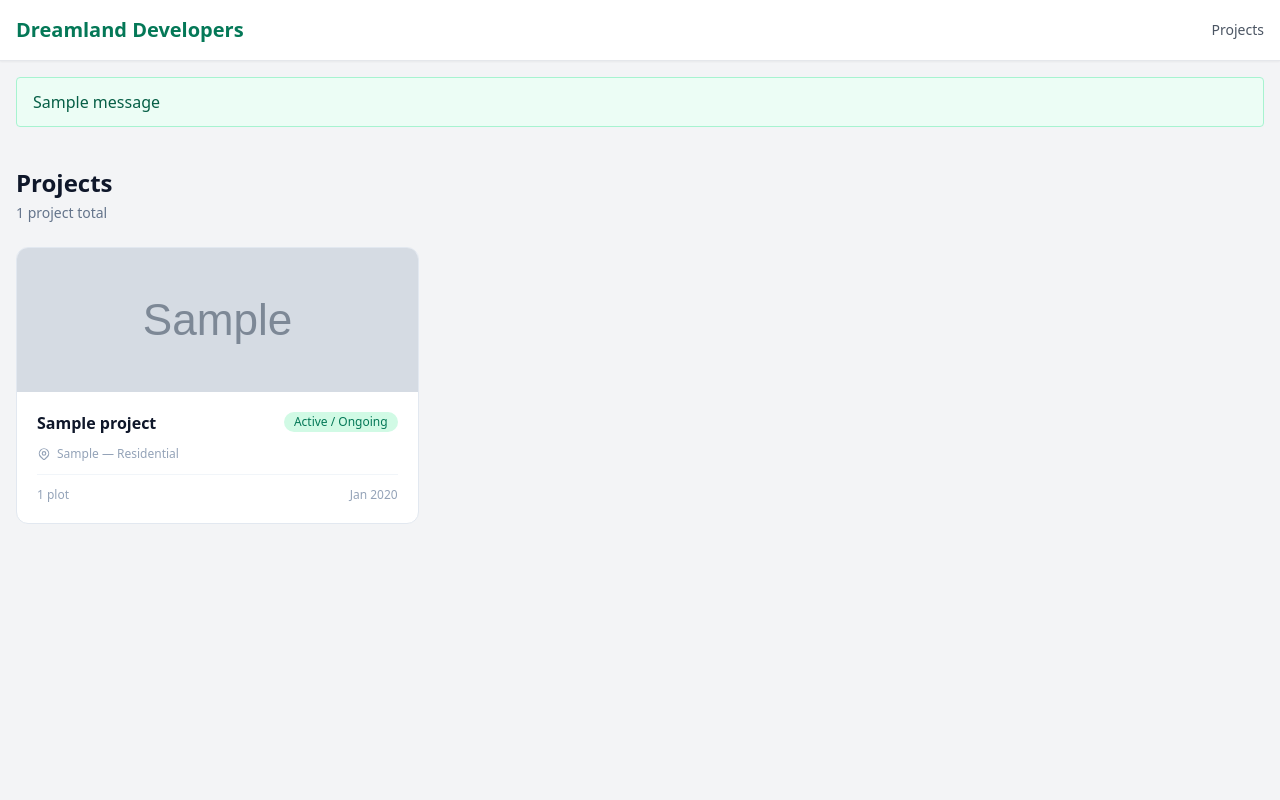
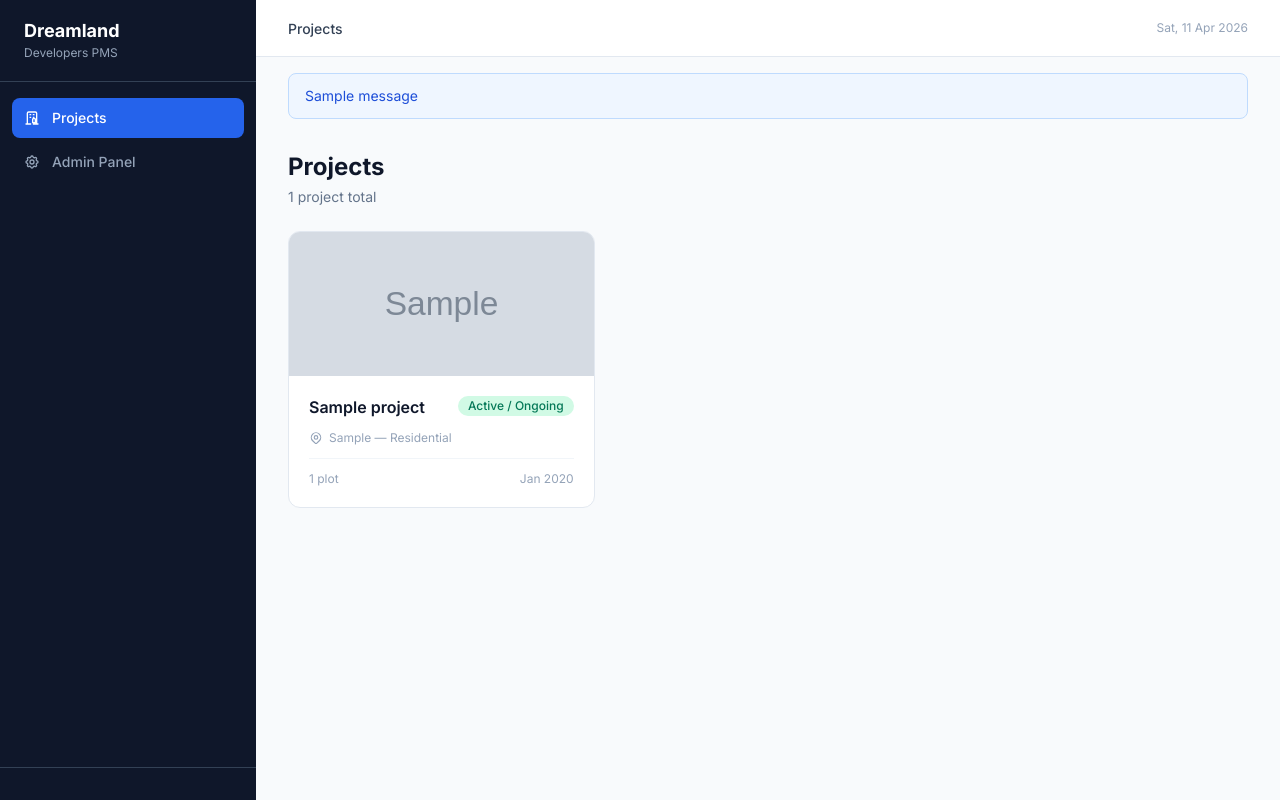
Before and after one commit to reehassan/real_estate_project_management_system, a Django app: page /projects/ in a window 1280 px wide. Run offline with Django 5.2, Linux system fonts and the light colour scheme; tables that the repository leaves empty hold one stand-in row (values such as "Sample post"); grey boxes marked "Sample" are stand-in pictures; one stand-in notice (Sample message) is shown; some libraries are stand-ins or nearby versions.

Commit message:
refactor(ui): update base template layout
- improve global layout structure
- prepare for component-based templates

```diff
--- a/real_estate_pms/templates/base.html
+++ b/real_estate_pms/templates/base.html
@@ -4,44 +4,131 @@
     <meta charset="UTF-8">
     <meta name="viewport" content="width=device-width, initial-scale=1.0">
     <title>{% block title %}Dreamland Developers{% endblock %}</title>
-
-    <!-- Tailwind CSS via CDN — replace with compiled version later -->
     <script src="https://cdn.tailwindcss.com"></script>
-
-    <!-- HTMX -->
     <script src="https://unpkg.com/htmx.org@1.9.10"></script>
+    <script>
+        // Tailwind custom config — extends default theme
+        tailwind.config = {
+            theme: {
+                extend: {
+                    fontFamily: {
+                        sans: ['Inter', 'system-ui', 'sans-serif'],
+                    }
+                }
+            }
+        }
+    </script>
+    <link rel="preconnect" href="https://fonts.googleapis.com">
+    <link href="https://fonts.googleapis.com/css2?family=Inter:wght@400;500;600;700&display=swap" rel="stylesheet">
 </head>
 
-<body class="bg-gray-100 min-h-screen">
+<body class="bg-slate-50 font-sans">
 
-    <!-- Navbar -->
-    <nav class="bg-white shadow-sm border-b border-gray-200">
-        <div class="max-w-7xl mx-auto px-4 py-4 flex items-center justify-between">
-            <a href="/" class="text-xl font-bold text-emerald-700">
-                Dreamland Developers
+<!-- ── Outer Shell ─────────────────────────────────────────────── -->
+<div class="flex h-screen overflow-hidden">
+
+    <!-- ── Sidebar ─────────────────────────────────────────────── -->
+    <aside class="w-64 bg-slate-900 flex flex-col flex-shrink-0">
+
+        <!-- Logo Area -->
+        <div class="px-6 py-5 border-b border-slate-700">
+            <h1 class="text-white font-bold text-lg leading-tight">
+                Dreamland
+            </h1>
+            <p class="text-slate-400 text-xs mt-0.5">Developers PMS</p>
+        </div>
+
+        <!-- Navigation -->
+        <nav class="flex-1 px-3 py-4 space-y-1 overflow-y-auto">
+
+            <!-- nav link macro — active vs inactive handled by includes -->
+            <a href="{% url 'projects:list' %}"
+               class="flex items-center gap-3 px-3 py-2.5 rounded-lg text-sm font-medium transition-colors
+                      {% if request.resolver_match.app_name == 'projects' %}
+                          bg-blue-600 text-white
+                      {% else %}
+                          text-slate-400 hover:bg-slate-800 hover:text-slate-100
+                      {% endif %}">
+                <!-- Building icon -->
+                <svg class="w-4 h-4 flex-shrink-0" fill="none" stroke="currentColor" viewBox="0 0 24 24">
+                    <path stroke-linecap="round" stroke-linejoin="round" stroke-width="2"
+                          d="M19 21V5a2 2 0 00-2-2H7a2 2 0 00-2 2v16m14 0h2m-2 0h-5m-9 0H3m2 0h5M9 7h1m-1 4h1m4-4h1m-1 4h1m-2 8v-5a1 1 0 011-1h2a1 1 0 011 1v5m-4 0h4"/>
+                </svg>
+                Projects
             </a>
-            <div class="flex gap-6 text-sm font-medium text-gray-600">
-                <a href="{% url 'projects:list' %}" class="hover:text-emerald-700">Projects</a>
+
+            <a href="/admin/"
+               class="flex items-center gap-3 px-3 py-2.5 rounded-lg text-sm font-medium
+                      text-slate-400 hover:bg-slate-800 hover:text-slate-100 transition-colors">
+                <!-- Settings icon -->
+                <svg class="w-4 h-4 flex-shrink-0" fill="none" stroke="currentColor" viewBox="0 0 24 24">
+                    <path stroke-linecap="round" stroke-linejoin="round" stroke-width="2"
+                          d="M10.325 4.317c.426-1.756 2.924-1.756 3.35 0a1.724 1.724 0 002.573 1.066c1.543-.94 3.31.826 2.37 2.37a1.724 1.724 0 001.065 2.572c1.756.426 1.756 2.924 0 3.35a1.724 1.724 0 00-1.066 2.573c.94 1.543-.826 3.31-2.37 2.37a1.724 1.724 0 00-2.572 1.065c-.426 1.756-2.924 1.756-3.35 0a1.724 1.724 0 00-2.573-1.066c-1.543.94-3.31-.826-2.37-2.37a1.724 1.724 0 00-1.065-2.572c-1.756-.426-1.756-2.924 0-3.35a1.724 1.724 0 001.066-2.573c-.94-1.543.826-3.31 2.37-2.37.996.608 2.296.07 2.572-1.065z"/>
+                    <path stroke-linecap="round" stroke-linejoin="round" stroke-width="2"
+                          d="M15 12a3 3 0 11-6 0 3 3 0 016 0z"/>
+                </svg>
+                Admin Panel
+            </a>
+
+        </nav>
+
+        <!-- Bottom User Info -->
+        <div class="px-4 py-4 border-t border-slate-700">
+            {% if request.user.is_authenticated %}
+            <div class="flex items-center gap-3">
+                <div class="w-8 h-8 rounded-full bg-blue-600 flex items-center justify-center
+                            text-white text-xs font-bold flex-shrink-0">
+                    {{ request.user.username|first|upper }}
+                </div>
+                <div class="min-w-0">
+                    <p class="text-slate-200 text-sm font-medium truncate">
+                        {{ request.user.username }}
+                    </p>
+                    <p class="text-slate-500 text-xs truncate">
+                        {{ request.user.role }}
+                    </p>
                 </div>
             </div>
-    </nav>
+            {% endif %}
+        </div>
+
+    </aside>
+
+    <!-- ── Main Content Area ────────────────────────────────────── -->
+    <div class="flex-1 flex flex-col overflow-hidden">
+
+        <!-- Top Bar -->
+        <header class="bg-white border-b border-slate-200 px-8 py-4 flex items-center justify-between flex-shrink-0">
+            <div>
+                {% block breadcrumb %}{% endblock %}
+            </div>
+            <div class="flex items-center gap-3">
+                <span class="text-xs text-slate-400">
+                    {% now "D, d M Y" %}
+                </span>
+            </div>
+        </header>
 
         <!-- Flash Messages -->
         {% if messages %}
-        <div class="max-w-7xl mx-auto px-4 mt-4">
+        <div class="px-8 pt-4">
             {% for message in messages %}
-                <div class="bg-emerald-50 border border-emerald-200 text-emerald-800 px-4 py-3 rounded mb-2">
+            <div class="flex items-center gap-3 px-4 py-3 rounded-lg mb-2 text-sm
+                        {% if message.tags == 'error' %}bg-red-50 text-red-700 border border-red-200
+                        {% else %}bg-blue-50 text-blue-700 border border-blue-200{% endif %}">
                 {{ message }}
             </div>
             {% endfor %}
         </div>
         {% endif %}
 
-    <!-- Main Content -->
-    <main class="max-w-7xl mx-auto px-4 py-8">
-        {% block content %}
-        {% endblock %}
+        <!-- Scrollable Page Content -->
+        <main class="flex-1 overflow-y-auto px-8 py-6">
+            {% block content %}{% endblock %}
         </main>
+
+    </div>
+</div>
 
 </body>
 </html>
```
Lines whose indentation alone changed are shown as unchanged.
